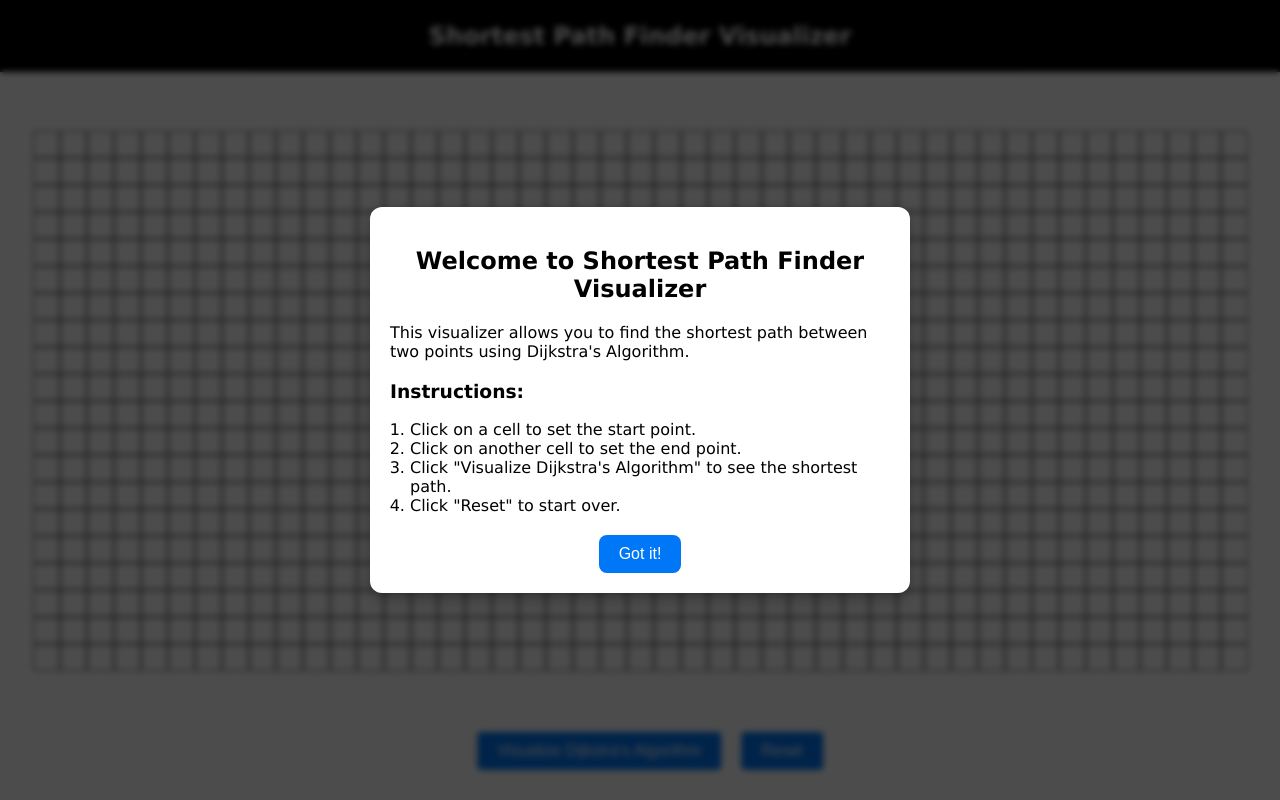
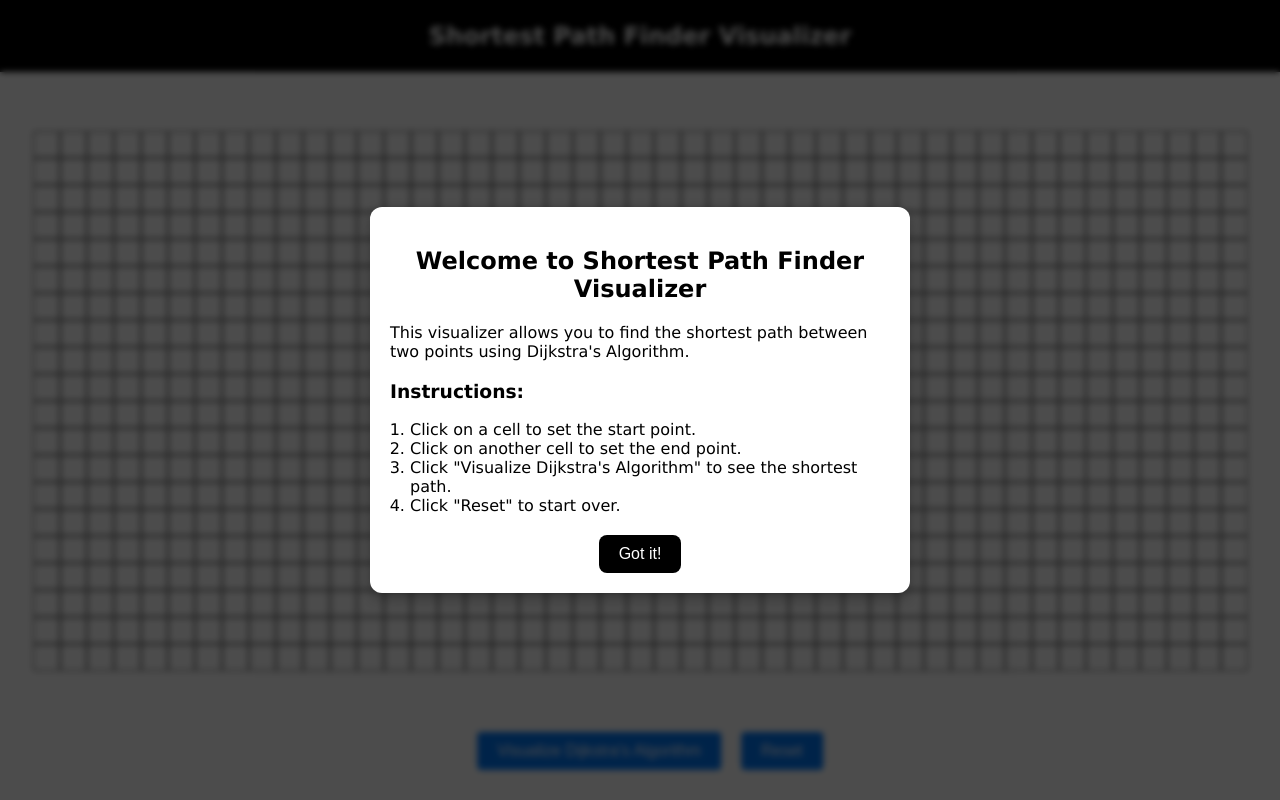
Before and after one commit to suprith03/shortest-path-visualizer, a React (Create React App) app: page / in a window 1280 px wide. Built offline with nearby package versions, Linux system fonts and the light colour scheme.

Commit message:
added modal css

```diff
--- a/src/App.css
+++ b/src/App.css
@@ -21,7 +21,7 @@
 }
 
 .navbar-heading:hover {
-  color: #727aef;
+  color: #434fff;
 }
 
 .grid-container {
--- a/src/components/Modal.css
+++ b/src/components/Modal.css
@@ -40,17 +40,17 @@
 
   .modal-content button {
     display: block;
-    margin: 20px auto 0; /* Center the button horizontally with top margin */
+    margin: 20px auto 0;
     padding: 10px 20px;
     font-size: 16px;
     cursor: pointer;
     border: none;
-    background-color: #0077f7;
-    color: white;
+    background-color: #000000;
+    color: rgb(255, 255, 255);
     border-radius: 8px;
     transition: background-color 0.3s ease;
   }
 
   .modal-content button:hover {
-    background-color: #005bb5;
+    background-color: #e3e3e3;
   }
--- a/src/components/PathModal.js
+++ b/src/components/PathModal.js
@@ -9,9 +9,9 @@ const PathModal = ({ onClose, pathNodes }) => {
       <div className="modal-content">
         <h2 className="modal-heading">Shortest Path Found!</h2>
         <p>
-          The shortest path from the start to the end node has {pathLength} nodes
+          The shortest path from the start to the end node has {pathLength} nodes.
         </p>
-        <button onClick={onClose}>ok!</button>
+        <button onClick={onClose}>OK.</button>
       </div>
     </div>
   );
```
